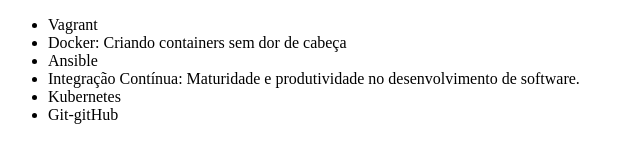
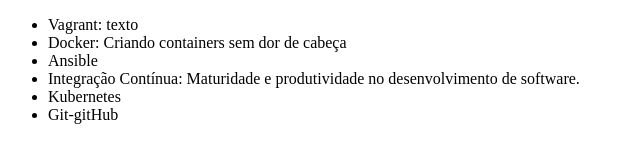
Before and after one commit to Mobilizar/mobilizar-git, a plain HTML site: page index.html in a window 1280 px wide. Shown: the full height of the page, 0-640 px from the left. Drawn offline with Linux system fonts and the light colour scheme.

Commit message:
descicao curso

```diff
--- a/index.html
+++ b/index.html
@@ -7,7 +7,7 @@
   </head>
   <body>
     <ul>
-      <li>Vagrant</li>
+      <li>Vagrant: texto</li>
       <li>Docker: Criando containers sem dor de cabeça</li>
       <li>Ansible</li>
       <li>
```
